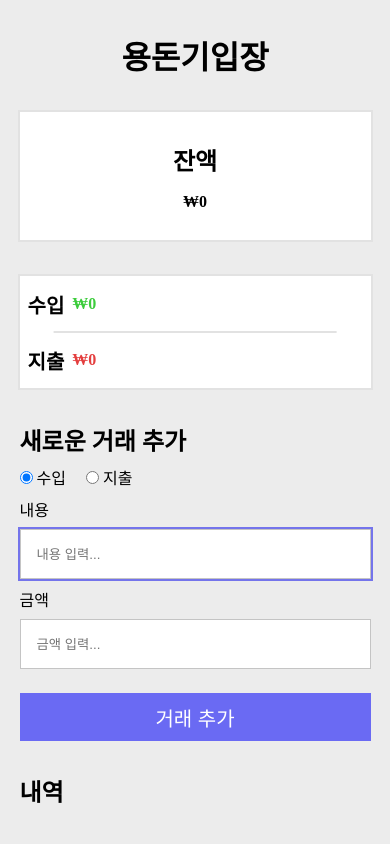
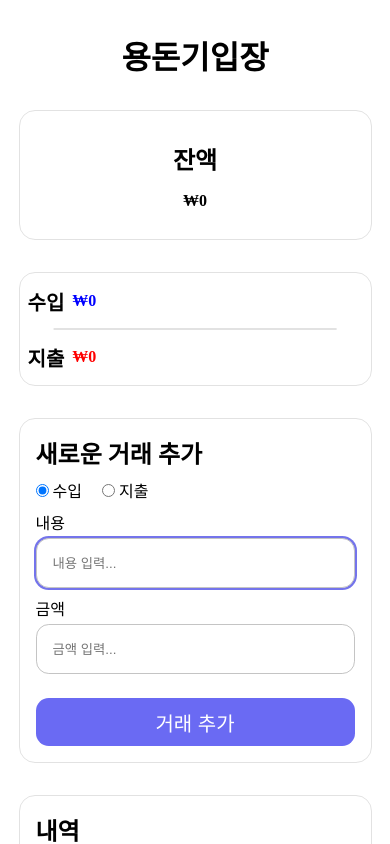
Before and after one commit to leeemingyu/account-book, a React (Vite) app: page / in a window 390 px wide. Built offline with nearby package versions, Linux system fonts and the light colour scheme.

Commit message:
style: 디자인 변경

```diff
--- a/src/App.module.css
+++ b/src/App.module.css
@@ -5,7 +5,7 @@
   align-items: center;
   justify-content: center;
   padding: 0 1rem;
-  background-color: rgb(236, 236, 236);
+  /* background-color: rgb(236, 236, 236); */
   gap: 2rem;
 }
 .wrapper > div {
@@ -17,10 +17,15 @@
 }
 .wrapper > div > div {
   width: 500px;
+  background-color: rgb(255, 255, 255);
+  border: 1px solid rgb(226, 226, 226);
+  border-radius: 1rem;
 }
-.wrapper > div:nth-of-type(1) > div {
-  background-color: rgb(255, 255, 255);
-  border: 2px solid rgb(226, 226, 226);
+.wrapper > div:nth-of-type(2) > div {
+  padding: 1rem;
+}
+.wrapper > div:nth-of-type(2) > div:nth-of-type(3) {
+  padding: 0;
 }
 
 .summary {
@@ -164,6 +169,9 @@
   .wrapper > div > div {
     width: 90%;
   }
+  .wrapper > div:nth-of-type(2) > div {
+    width: calc(90% - 2rem);
+  }
 
   .summary {
     height: 7rem;
--- a/src/components/AddHistory.module.css
+++ b/src/components/AddHistory.module.css
@@ -20,7 +20,7 @@
 .inputWrapper {
   display: flex;
   flex-direction: column;
-  gap: 0.5rem;
+  gap: 0.25rem;
 }
 .addHistory > div > div > input {
   width: 100%;
@@ -30,6 +30,7 @@
   height: 2rem;
   transition: box-shadow 0.1s;
   padding: 1.5rem 1rem;
+  border-radius: 0.8rem;
 }
 .addHistory > div > div > input:focus {
   box-shadow: 0 0 0 2px rgb(116, 116, 235);
@@ -51,6 +52,7 @@
   border: none;
   transition: background-color 0.3s;
   margin-top: 1rem;
+  border-radius: 0.8rem;
 }
 .addHistory button:hover {
   cursor: pointer;
--- a/src/components/Modal.module.css
+++ b/src/components/Modal.module.css
@@ -4,8 +4,10 @@
   left: 0;
   width: 100% !important;
   height: 100vh;
-  background-color: rgba(0, 0, 0, 0.7);
+  background-color: rgba(0, 0, 0, 0.7) !important;
   z-index: 100;
+  border-radius: 0 !important;
+  border: none !important;
 }
 .container {
   position: absolute;
--- a/src/components/Summary.module.css
+++ b/src/components/Summary.module.css
@@ -13,12 +13,13 @@
 }
 .summary > div > div {
   font-size: 1.4rem;
+  font-weight: bold;
 }
 .summary > div:nth-of-type(1) > div {
-  color: rgb(60, 204, 60);
+  color: blue;
 }
 .summary > div:nth-of-type(2) > div {
-  color: rgb(228, 63, 63);
+  color: red;
 }
 .summary > div:nth-of-type(1)::after {
   content: "";
--- a/src/components/ViewHistory.jsx
+++ b/src/components/ViewHistory.jsx
@@ -38,9 +38,14 @@ const ViewHistory = ({ historyData, handleDeleteHistory }) => {
               }`}
               key={i}
             >
+              {console.log(item.type)}
               <div>{item.desc}</div>
               <div>
-                <div>
+                <div
+                  className={`${css.amount} ${
+                    item.type === "income" ? css.Income : css.Expense
+                  }`}
+                >
                   {item.type === "income" ? "+" : "-"}
                   {parseInt(item.amount).toLocaleString()}₩
                 </div>
--- a/src/components/ViewHistory.module.css
+++ b/src/components/ViewHistory.module.css
@@ -16,11 +16,12 @@
   display: flex;
   justify-content: space-between;
   align-items: center;
-  padding: 1rem;
+  padding: 0.2rem 0;
   background-color: rgb(255, 255, 255);
-  box-shadow: 0px 3px 4px rgba(0, 0, 0, 0.1);
+  /* box-shadow: 0px 4px 9px rgba(0, 0, 0, 0.15); */
   font-size: 1.2rem;
   position: relative;
+  border-radius: 1rem;
 }
 .historyCard > div:nth-of-type(2) {
   display: flex;
@@ -37,27 +38,41 @@
   right: 0;
   transform: translateY(-50%);
 }
-.historyCard.Income::after {
+.amount.Income {
+  color: blue;
+  font-weight: bold;
+}
+.amount.Expense {
+  color: red;
+  font-weight: bold;
+}
+/* .historyCard.Income {
+  background-color: rgba(0, 128, 0, 0.3);
+} */
+/* .historyCard.Income::after {
   border: 3px solid rgb(60, 204, 60);
-}
-.historyCard.Expense::after {
+} */
+/* .historyCard.Expense {
+  background-color: rgba(255, 0, 0, 0.3);
+} */
+/* .historyCard.Expense::after {
   border: 3px solid rgb(228, 63, 63);
-}
+} */
 .delBtn {
   border: none;
   margin: 0 0.2rem;
   padding: 0.75rem;
-  background-color: rgb(228, 63, 63);
-  color: white;
+  background-color: rgb(226, 226, 226);
   transition: background-color 0.1s;
   width: 28px;
   font-size: 0.8rem;
   display: flex;
   justify-content: center;
+  border-radius: 0.5rem;
 }
 .delBtn:hover {
   cursor: pointer;
-  background-color: rgb(224, 35, 35);
+  background-color: rgb(206, 206, 206);
 }
 .historyCard button {
   border: none;
--- a/src/index.css
+++ b/src/index.css
@@ -3,6 +3,6 @@
 }
 #root {
   height: 100vh;
-  background-color: rgb(236, 236, 236);
+  /* background-color: rgb(236, 236, 236); */
   overflow: auto;
 }
```
